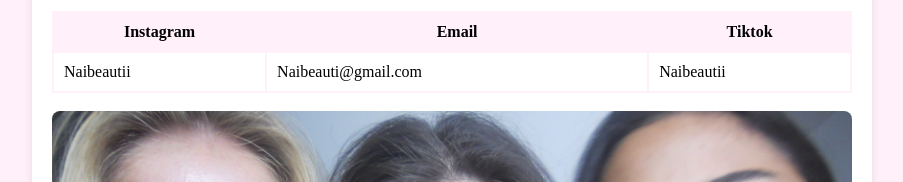
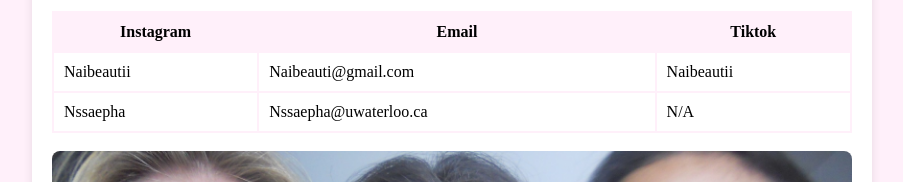
Before and after one commit to nssaepha/exercise-7, a plain HTML site: page index.html in a window 1280 px wide. Shown: the part 1549-1731 px from the top of the page, without its empty margins (188-1091 px from the left). Drawn offline with Linux system fonts and the light colour scheme; a script that the page names is missing.

Commit message:
finallll

```diff
--- a/index.html
+++ b/index.html
@@ -144,6 +144,11 @@
       <td>Naibeauti@gmail.com</td>
       <td>Naibeautii</td>
     </tr>
+    <tr>
+      <td>Nssaepha</td>
+      <td>Nssaepha@uwaterloo.ca</td>
+      <td>N/A</td>
+    </tr>
   </tbody>
 </table>
       &#160;
```
